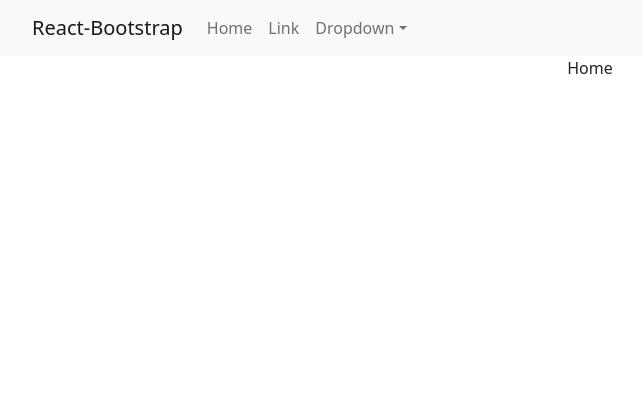
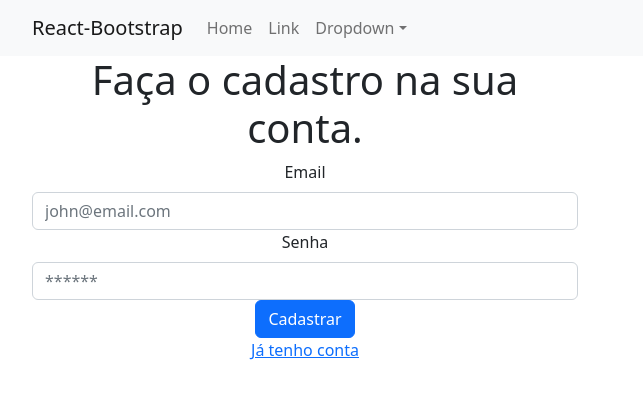
Before and after one commit to gabrielnavas/ecommerce-mern-frontend, a React (Create React App) app: page /signup in a window 1280 px wide. Shown: the top 398 px of the page, without its empty margins (50-693 px from the left). Built offline with nearby package versions, Linux system fonts and the light colour scheme.

Commit message:
basic page login and signup

```diff
--- a/src/App.js
+++ b/src/App.js
@@ -5,6 +5,8 @@ import { BrowserRouter, Route, Routes } from 'react-router-dom'
 import Navigation from './components/Navigation'
 
 import Home from './pages/Home'
+import Login from './pages/Login'
+import Signup from './pages/Signup'
 
 function App() {
   return (
@@ -12,7 +14,9 @@ function App() {
       <BrowserRouter>
         <Navigation />
         <Routes>
-          <Route index element={<Home />} />
+        <Route index element={<Home />} />
+        <Route path="/login" element={<Login />} />
+        <Route path="/signup" element={<Signup />} />
           <Route path="*" element={<Home />} />
         </Routes>
       </BrowserRouter>
--- /dev/null
+++ b/src/pages/Login.js
@@ -0,0 +1,42 @@
+import React, { useState } from 'react'
+
+import { Col, Container, Row, Form, Button } from 'react-bootstrap'
+
+import { Link } from 'react-router-dom'
+
+function Login() {
+
+  const [email, setEmail] = useState("")
+  const [password, setPassword] = useState("")
+
+  function handleSubmit() {
+
+  }
+
+  return (
+    <Container>
+      <Row>
+        <Col md={6} className="login__form--container">
+          <Form style={{ width: "100%" }} onSubmit={handleSubmit}>
+            <h1>Entre com sua conta.</h1>
+            <Form.Group>
+              <Form.Label>Email</Form.Label>
+              <Form.Control type ="email" placeholder="john@email.com" required value={email} onChange={e => setEmail(e.target.value)} />
+            </Form.Group>
+            <Form.Group>
+              <Form.Label>Senha</Form.Label>
+              <Form.Control type ="password" placeholder="******" required value={password} onChange={e => setPassword(e.target.value)} />
+            </Form.Group>
+            <Form.Group>
+              <Button type="submit">Entrar</Button>
+            </Form.Group>
+            <p><Link>Não tenho conta ainda</Link></p>
+          </Form>
+        </Col>
+        <Col md={6} className="login__image--container"></Col>
+      </Row>
+    </Container>
+  )
+}
+
+export default Login
--- /dev/null
+++ b/src/pages/Signup.js
@@ -0,0 +1,42 @@
+import React, { useState } from 'react'
+
+import { Col, Container, Row, Form, Button } from 'react-bootstrap'
+
+import { Link } from 'react-router-dom'
+
+function Signup() {
+
+  const [email, setEmail] = useState("")
+  const [password, setPassword] = useState("")
+
+  function handleSubmit() {
+
+  }
+
+  return (
+    <Container>
+      <Row>
+        <Col md={6} className="login__form--container">
+          <Form style={{ width: "100%" }} onSubmit={handleSubmit}>
+            <h1>Faça o cadastro na sua conta.</h1>
+            <Form.Group>
+              <Form.Label>Email</Form.Label>
+              <Form.Control type ="email" placeholder="john@email.com" required value={email} onChange={e => setEmail(e.target.value)} />
+            </Form.Group>
+            <Form.Group>
+              <Form.Label>Senha</Form.Label>
+              <Form.Control type ="password" placeholder="******" required value={password} onChange={e => setPassword(e.target.value)} />
+            </Form.Group>
+            <Form.Group>
+              <Button type="submit">Cadastrar</Button>
+            </Form.Group>
+            <p><Link>Já tenho conta</Link></p>
+          </Form>
+        </Col>
+        <Col md={6} className="signup__image--container"></Col>
+      </Row>
+    </Container>
+  )
+}
+
+export default Signup
```
